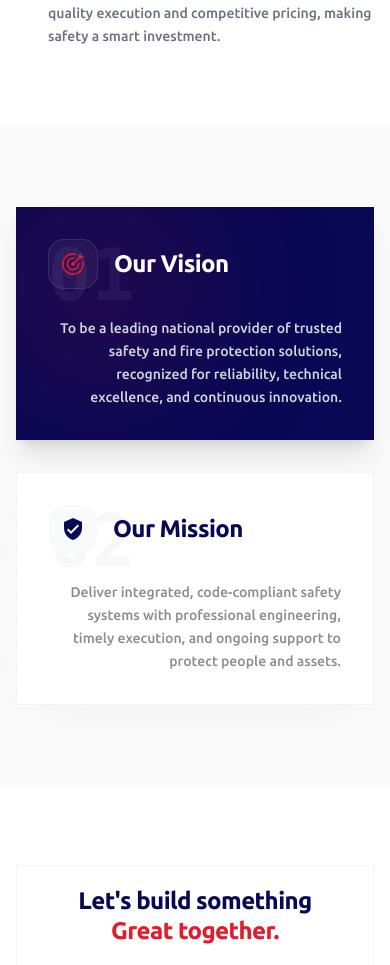
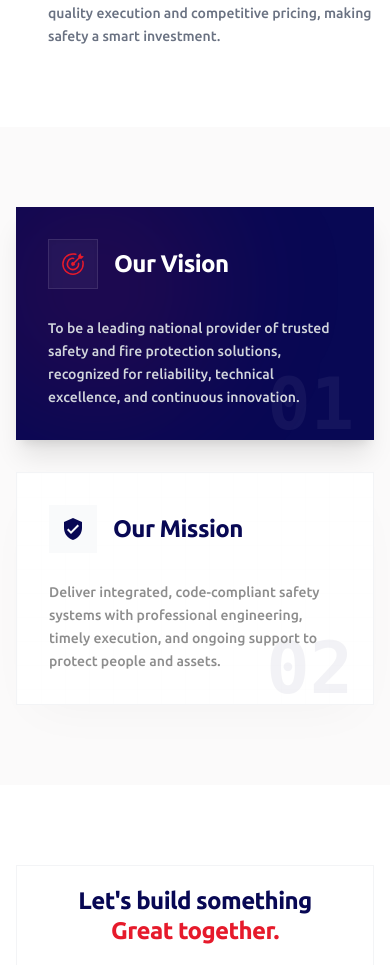
Before and after one commit to Qassim8/aura-secure, a Next.js app: page /en/about in a window 390 px wide. Shown: the part 1880-2845 px from the top of the page. Built offline with nearby package versions, Linux system fonts and the light colour scheme.

Commit message:
fixed ltr dir and some mobile screen size in about page

```diff
--- a/src/components/about/VisionMission.jsx
+++ b/src/components/about/VisionMission.jsx
@@ -12,7 +12,7 @@ export default function VisionMissionSection({ bg }) {
 
   return (
     <section
-      className={`py-20 ${bg} overflow-hidden text-right`}
+      className={`py-20 ${bg} overflow-hidden text-start`}
       dir={isRtl ? "rtl" : "ltr"}
     >
       <div className="container">
@@ -28,14 +28,16 @@ export default function VisionMissionSection({ bg }) {
           >
             {/* ديكور الإضاءة الهندسية الخلفية */}
             <div className="absolute -top-12 -left-12 w-64 h-64 bg-(--main-color)/10 rounded-full blur-3xl pointer-events-none group-hover:bg-(--main-color)/15 transition-colors duration-500"></div>
-            <span className="absolute top-8 left-8 text-7xl font-black text-white/5 group-hover:text-white/10 transition-colors duration-500 font-mono select-none">
+            <span
+              className={`absolute bottom-0 md:top-8 ${isRtl ? "left-5" : "right-5"} text-7xl font-black text-white/5 group-hover:text-white/10 transition-colors duration-500 font-mono select-none`}
+            >
               01
             </span>
 
             {/* المحتوى العلوي */}
             <div className="space-y-5 relative z-10">
               <div className="flex items-center gap-4">
-                <div className="p-3 rounded-2xl bg-white/5 text-(--main-color) border border-white/10 shadow-inner">
+                <div className="p-3 bg-white/5 text-(--main-color) border border-white/10 shadow-inner">
                   <GoGoal className="text-2xl" />
                 </div>
                 <h3 className="text-2xl md:text-4xl font-black tracking-tight text-white">
@@ -49,7 +51,6 @@ export default function VisionMissionSection({ bg }) {
             </div>
           </motion.div>
 
-          {/* 🛡️ الكتلة الثانية: رسالتنا (بالخلفية البيضاء والشبكة الهندسية النظيفة) */}
           <motion.div
             initial={{ opacity: 0, x: isRtl ? -30 : 30 }}
             whileInView={{ opacity: 1, x: 0 }}
@@ -57,16 +58,17 @@ export default function VisionMissionSection({ bg }) {
             transition={{ duration: 0.6 }}
             className="relative p-8 md:p-14 bg-white border border-gray-100 flex flex-col justify-between overflow-hidden group shadow-[0_20px_50px_-20px_rgba(0,0,0,0.04)] hover:shadow-[0_25px_60px_-15px_rgba(0,0,0,0.06)] hover:border-gray-200/80 transition-all duration-500"
           >
-            {/* شبكة خطوط هندسية خافتة جداً بالخلفية مستوحاة من لغة المخططات */}
             <div className="absolute inset-0 bg-[linear-gradient(to_right,#00000001_1px,transparent_1px),linear-gradient(to_bottom,#00000001_1px,transparent_1px)] bg-size-[24px_24px] pointer-events-none"></div>
-            <span className="absolute top-8 left-8 text-7xl font-black text-(--alt-color)/5 group-hover:text-(--main-color)/5 transition-colors duration-500 font-mono select-none">
+            <span
+              className={`absolute bottom-0 md:top-8 ${isRtl ? "left-5" : "right-5"} text-7xl font-black text-(--primary-color)/5 group-hover:text-white/10 transition-colors duration-500 font-mono select-none`}
+            >
               02
             </span>
 
             {/* المحتوى العلوي */}
             <div className="space-y-5 relative z-10">
               <div className="flex items-center gap-4">
-                <div className="p-3 rounded-2xl bg-gray-50 text-(--primary-color) group-hover:bg-red-50 group-hover:text-(--main-color) transition-all duration-500">
+                <div className="p-3 bg-gray-50 text-(--primary-color) group-hover:bg-red-50 group-hover:text-(--main-color) transition-all duration-500">
                   <MdVerifiedUser className="text-2xl" />
                 </div>
                 <h3 className="text-2xl md:text-4xl font-black tracking-tight text-(--primary-color) group-hover:text-(--main-color) transition-colors duration-300">
--- a/src/messages/en.json
+++ b/src/messages/en.json
@@ -68,7 +68,10 @@
     "S5_Desc": "Engineering drawings, evacuation maps, and safety equipment layout.",
     "CTA_Title": "Need a technical inspection?",
     "CTA_Desc": "We reach you anywhere in the Kingdom to ensure the highest safety standards.",
-    "CTA_Btn": "Book your inspection"
+    "CTA_Btn": "Book your inspection",
+    "map_section_title": "Protect your facility and safeguard your investment today",
+    "map_section_desc": "Let Aura-Secure engineers in Riyadh and across the Kingdom provide certified and customized engineering solutions for your building's security and safety requirements",
+    "map_section_btn": "Contact our engineers!"
   },
   "Stats": {
     "cta_title": "Let's build something",
```
